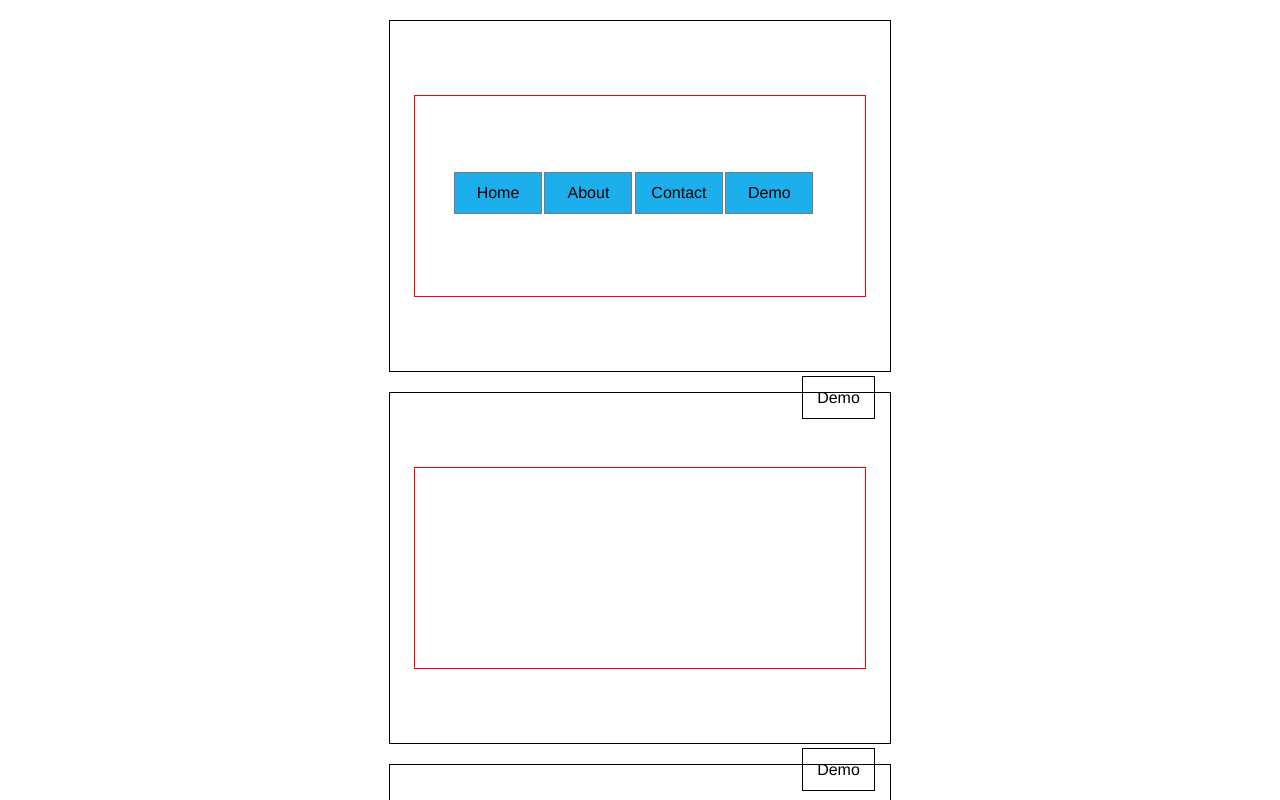
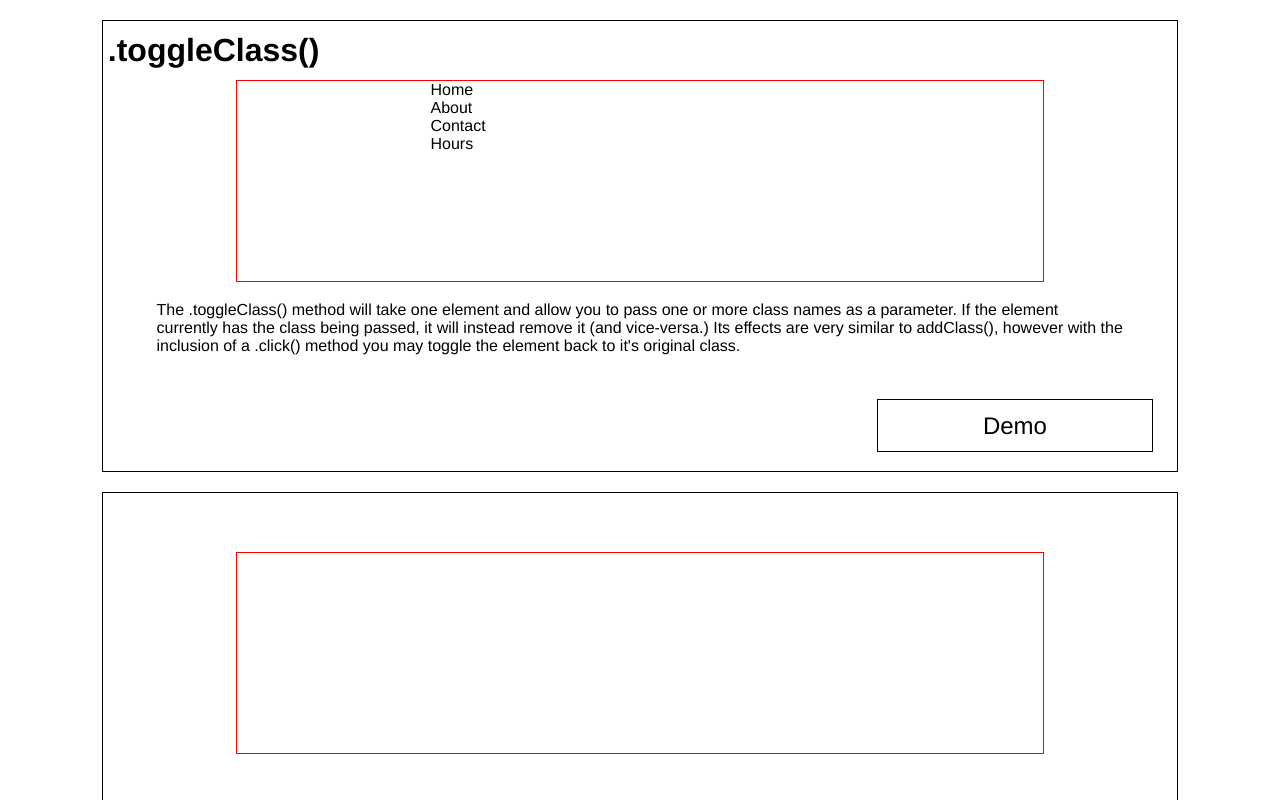
Before and after one commit to gingerrific/jquery-examples-homework, a website: page yeomanOne/app/index.html in a window 1280 px wide. Shown: the top 800 px of the page. Drawn offline with nearby package versions, Linux system fonts and the light colour scheme; files that its build step writes are made by us from their sources.

Commit message:
finalized first example using toggleClass on click. more work on the general layout and skeleton

```diff
--- a/yeomanOne/app/index.html
+++ b/yeomanOne/app/index.html
@@ -23,16 +23,21 @@
 
     <!-- Example 1 - hover/animate -->
     <div class="example">
+        <div class="example-one-header">
+            <h1>.toggleClass()</h1>
+        </div>
         <div class="example-box example-one">
             <ul>
-                <li class="swipe-box">Home</li>
-                <li class="swipe-box">About</li>
-                <li class="swipe-box">Contact</li>
-                <li class="swipe-box">Demo</li>
+                <li>Home</li>
+                <li>About</li>
+                <li>Contact</li>
+                <li>Hours</li>
             </ul>
         </div>
+        <div class="example-one-text">
+            The .toggleClass() method will take one element and allow you to pass one or more class names as a parameter. If the element currently has the class being passed, it will instead remove it (and vice-versa.) Its effects are very similar to addClass(), however with the inclusion of a .click() method you may toggle the element back to it's original class.
+        </div>
         <div class="button button-one">Demo</div>
-        <div class="demo"></div>
     </div>
 
 
--- a/yeomanOne/app/scripts/main.js
+++ b/yeomanOne/app/scripts/main.js
@@ -1,20 +1,13 @@
+"use strict";
+
 // 15 different jquery methods
 // using .click() to trigger each method for a demo
-// 1 - .hover() & .animate()
+// 1 - .addClass()
 
+$('.button-one').click(function (){
+	$('.example-one').find('li').toggleClass('swipe-box');
+});
 
-// var swipeStyles = {"right": "88px","z-index": "5"};
-
-// $('.swipe-box:before').hover(function() {
-// 	$(this).stop().animate(.css(swipeStyles){duration:500})
-// })
-
-// $('.swipe-box:before').hover(function() {
-//   	$('.swipe-box:before').animate({
-// 	    'right': '88px',
-// 	    'z-index': '5';
-//   	}, 5000,);
-// });
 
 // 2 -
 // 3 -
--- a/yeomanOne/app/styles/main.scss
+++ b/yeomanOne/app/styles/main.scss
@@ -11,29 +11,31 @@ body {
 
 .example {
     position: relative;
-    height: 350px;
-    width: 500px;
+    height: 450px;
+    width: 85%;
     border: 1px solid black;
     margin: 20px auto;
 }
 
 .example-box {
     height: 200px;
-    width: 450px;
+    width: 75%;
     outline: 1px solid red;
-    margin: 75px auto;
+    margin: 60px auto 20px;
 }
 
 .button {
     position: absolute;
-    height: 35px;
-    width: 65px;
-    right: 15px;
-    line-height: 35px;
-    margin-top: 5px;
+    right: 25px;
+    bottom: 15px;
+    height: 45px;
+    width: 25%;
+    line-height: 45px;
+    margin: 5px auto;
     padding: 3px;
     text-align: center;
-    border: 1px solid black;
+    font-size: 24px;
+    outline: 1px solid black;
 }
 
 ///// General Selectors ////////////////////////////
@@ -45,8 +47,11 @@ body {
 .example-one ul {
     list-style: none;
     position: relative;
+    margin: 0 auto;
+    padding:0;
+    margin-left: 24%;
 
-    & li {
+    & .swipe-box {
         position: relative;
         display: inline-block;
         padding: 5px 10px;
@@ -61,8 +66,7 @@ body {
         overflow: hidden;
     }
 
-
-    & li:before, & li:after {
+    & .swipe-box:before, & .swipe-box:after {
         position: absolute;
         content: " ";
         top:0;
@@ -72,26 +76,38 @@ body {
         transition: all .6s linear;
     }
 
-    & li:before {
+    & .swipe-box:before {
         border-width: 40px 0 0 40px;
         border-color: transparent transparent transparent #1DAEEC;
     }
 
-    & li:after {
+    & .swipe-box:after {
         border-width: 0 40px 40px 0;
         border-color: transparent #D39D27 transparent transparent;
     }
 
-    & li:hover {
+    & .swipe-box:hover {
         background: #D39D27;
     }
 
-    & li:hover:before, & li:hover:after {
+    & .swipe-box:hover:before, & .swipe-box:hover:after {
         right: 88px;
         z-index: 5;
     }
 }
 
+.example-one-header {
+    position: absolute;
+    left: 5px;
+    top: -10px;
+}
+
+.example-one-text {
+    height: 80px;
+    width: 90%;
+    margin: 0 auto;
+
+}
 
 // .demo {
 //     position: absolute;
```
Also changed, not shown: 1 other file.
